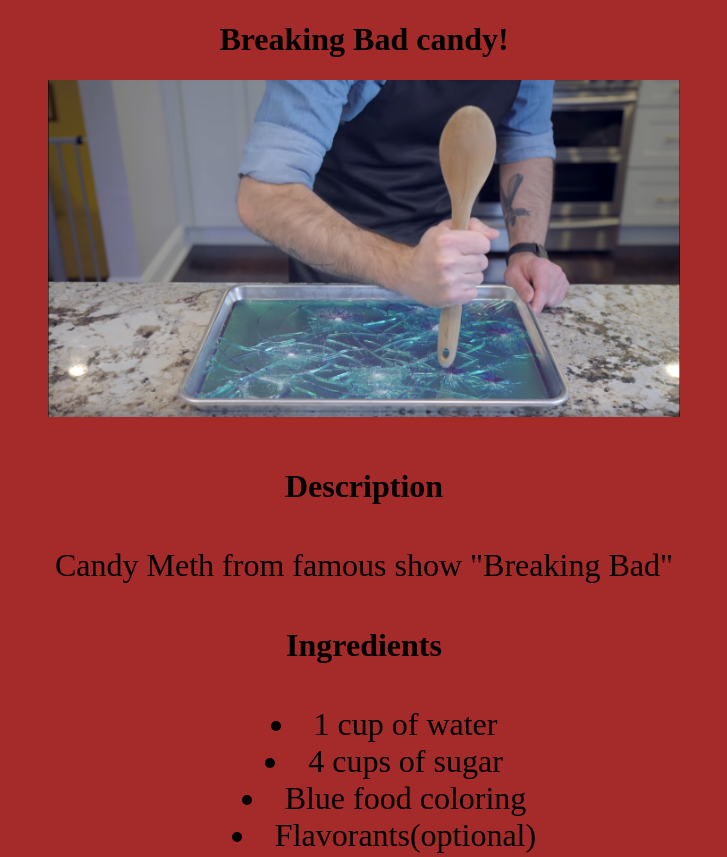
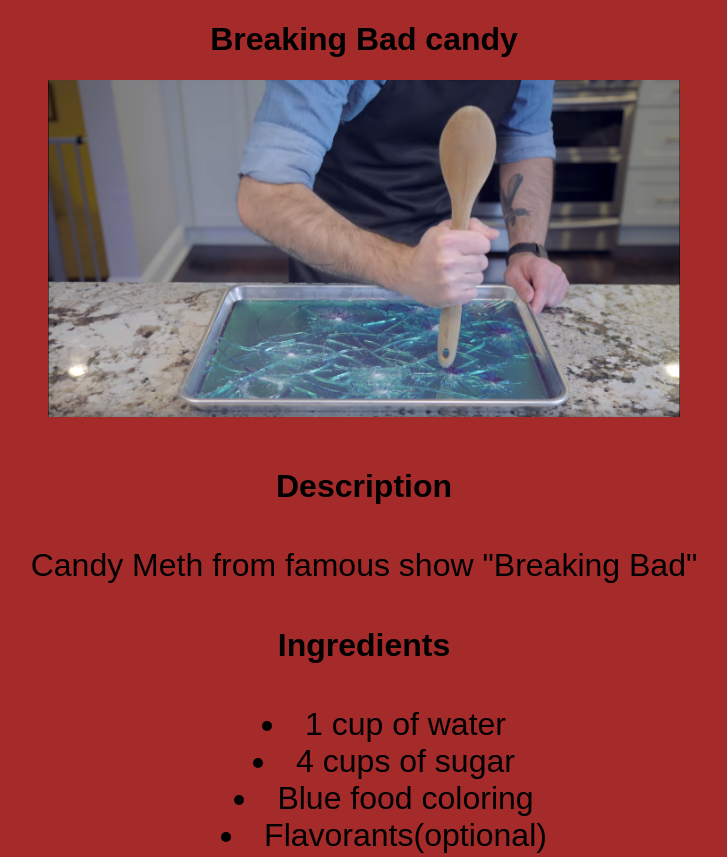
Before and after one commit to igik7/recipes, a plain HTML site: page recipes/breakingbad.html in a window 1280 px wide. Shown: the top 857 px of the page, without its empty margins (276-1003 px from the left). Drawn offline with Linux system fonts and the light colour scheme.

Commit message:
add correction

```diff
--- a/recipes/breakingbad.html
+++ b/recipes/breakingbad.html
@@ -8,7 +8,7 @@
     <title>Breaking Bad candy</title>
 </head>
 <body>
-    <h1>Breaking Bad candy!</h1>
+    <h1>Breaking Bad candy</h1>
     <img src="../images/breakingbad.png" alt="breaking bad blue candy" width="50%" height="50%">
     <h4>Description</h4>
     <p>Candy Meth from famous show "Breaking Bad"</p>
--- a/styles.css
+++ b/styles.css
@@ -3,6 +3,7 @@
     text-align: center;
     font-size: 32px;
     list-style-position: inside;
+    font-family: Arial, Helvetica, sans-serif;
 }
 a:link { text-decoration: none; }
 
@@ -17,5 +18,4 @@
 
 .intro {
     list-style-type: none;
-
 }
```
